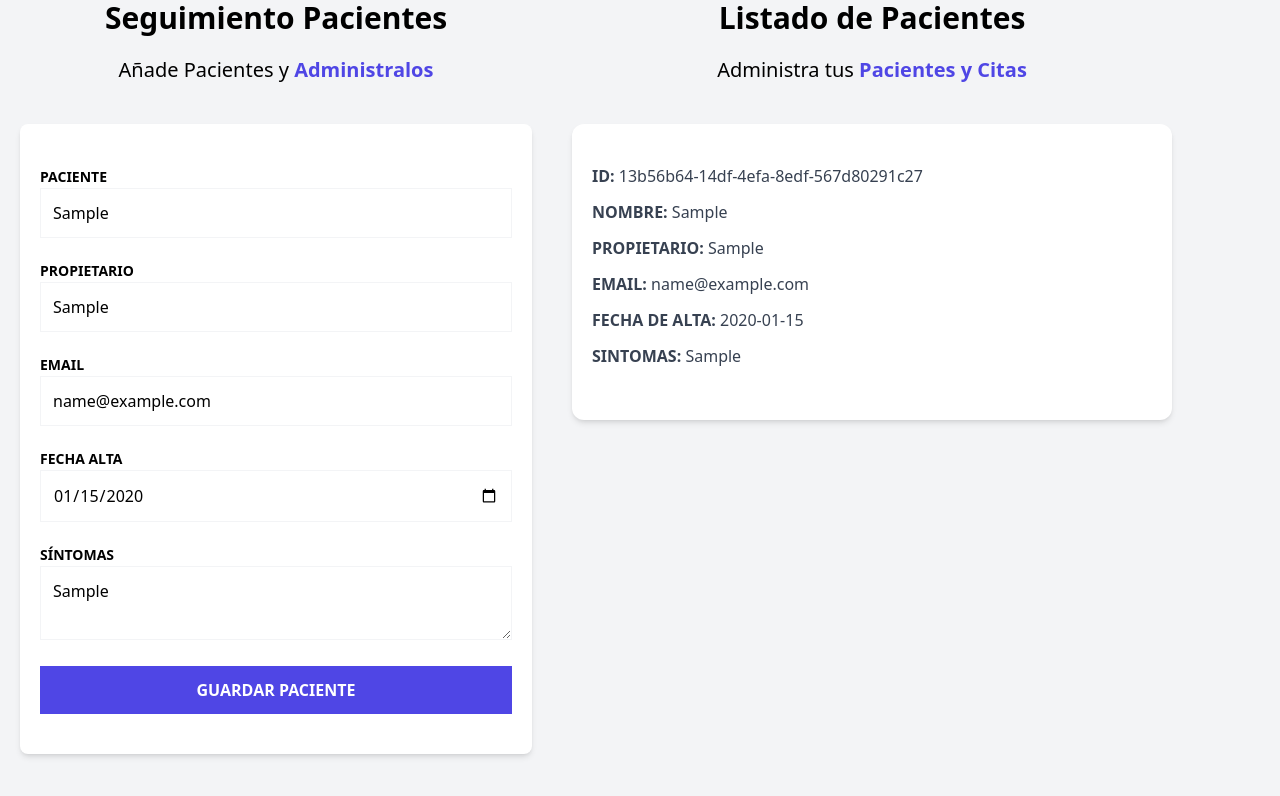
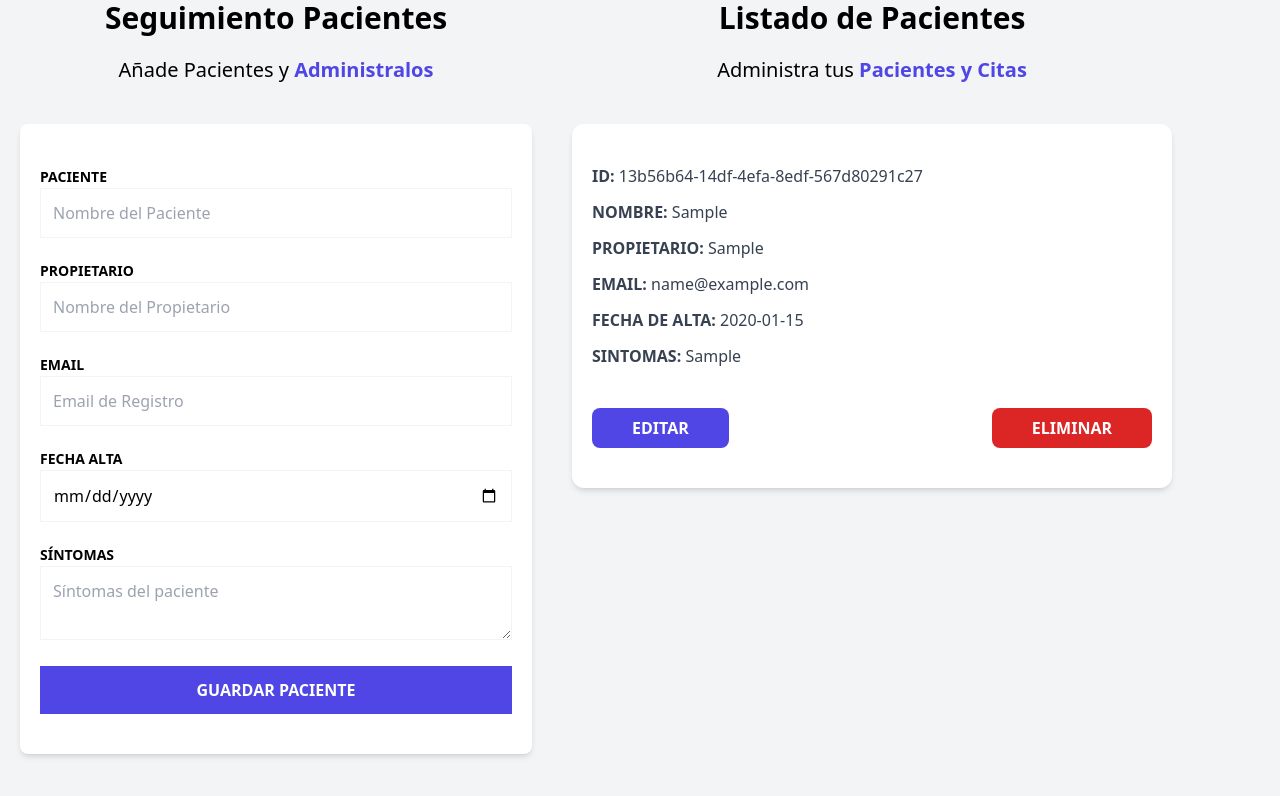
Before and after one commit to IleanaLopez91/AdministradorPacientes, a React (Vite) app: page / in a window 1280 px wide. Both pictures are taken after typing "Sample", "Sample", "name@example.com", "2020-01-15", "Sample" into the empty fields and a click on the input "Guardar Paciente". Shown: the part 224-1020 px from the top of the page. Built offline with nearby package versions, Linux system fonts and the light colour scheme.

Commit message:
eliminando paciente

```diff
--- a/src/components/PatientDetails.tsx
+++ b/src/components/PatientDetails.tsx
@@ -1,11 +1,13 @@
 import { Patient } from "../types";
 import PatientDetailItem from "./PatientDetailItem";
+import { usePatientStore } from "../store";
 
 type PatientDetailsProps = {
   patient: Patient;
 };
 
 function PatientDetails({ patient }: PatientDetailsProps) {
+  const deletePatient = usePatientStore((state) => state.deletePatient);
   return (
     <div className=" mx-5 my-10 px-5 py-10 bg-white shadow-md rounded-xl">
       <PatientDetailItem label="ID" data={patient.id} />
@@ -14,6 +16,21 @@
       <PatientDetailItem label="Email" data={patient.email} />
       <PatientDetailItem label="Fecha de Alta" data={patient.date.toString()} />
       <PatientDetailItem label="Sintomas" data={patient.symptoms} />
+      <div className=" flex justify-between gap-3 mt-10">
+        <button
+          type="button"
+          className=" py-2 px-10 bg-indigo-600 hover:bg-indigo-700 text-white font-bold uppercase rounded-lg"
+        >
+          Editar
+        </button>
+        <button
+          onClick={() => deletePatient(patient.id)}
+          type="button"
+          className=" py-2 px-10 bg-red-600 hover:bg-red-700 text-white font-bold uppercase rounded-lg"
+        >
+          Eliminar
+        </button>
+      </div>
     </div>
   );
 }
--- a/src/components/PatientForm.tsx
+++ b/src/components/PatientForm.tsx
@@ -9,10 +9,12 @@
     register,
     handleSubmit,
     formState: { errors },
+    reset,
   } = useForm<DraftPatient>();
 
   const registerPacient = (data: DraftPatient) => {
     addPatient(data);
+    reset();
   };
 
   return (
--- a/src/store.ts
+++ b/src/store.ts
@@ -5,6 +5,7 @@
 type PatientState = {
   patients: Patient[];
   addPatient: (data: DraftPatient) => void;
+  deletePatient: (id: Patient["id"]) => void;
 };
 
 const createPatient = (patient: DraftPatient): Patient => {
@@ -22,4 +23,9 @@
       patients: [...state.patients, newPatient],
     }));
   },
+  deletePatient: (id) => {
+    set((state) => ({
+      patients: state.patients.filter((patient) => patient.id !== id),
+    }));
+  },
 }));
```
